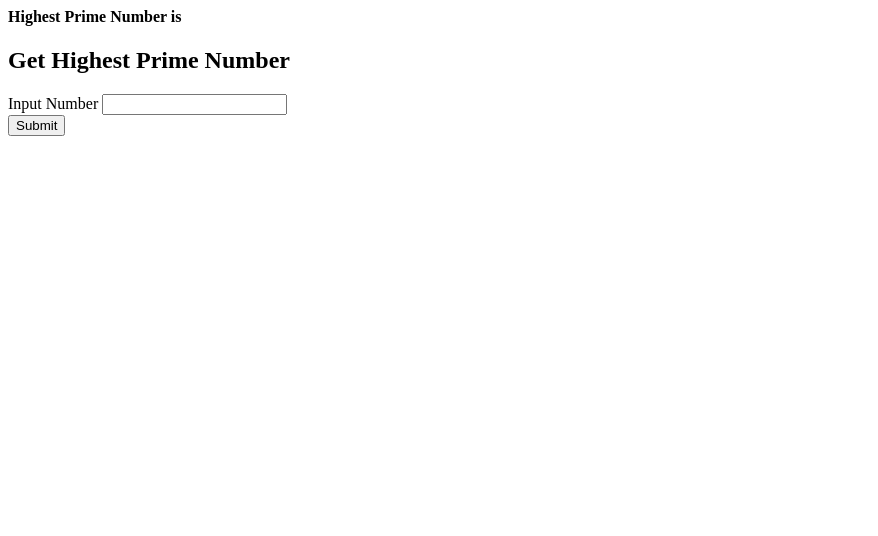
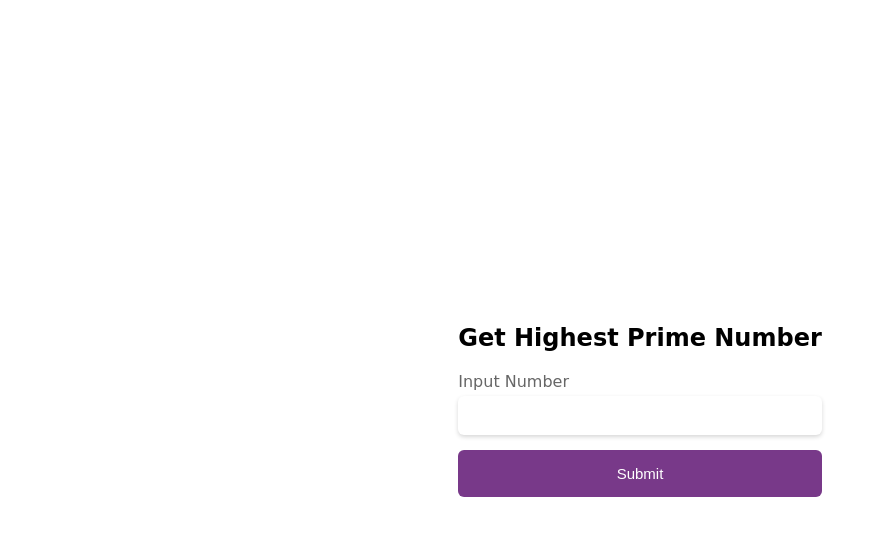
Before and after one commit to donkizzy/Stably-s-Test, a website: page src/views/Index.html in a window 1280 px wide. Shown: the whole page, without its empty margins (0-878 px from the left). Drawn offline with Linux system fonts and the light colour scheme; files that its build step writes are made by us from their sources; a web font is replaced by a local one.

Commit message:
fixed typo in linking stylesheet

```diff
--- a/src/views/Index.html
+++ b/src/views/Index.html
@@ -7,7 +7,7 @@
         <title>My Page</title>
         <link rel="preconnect" href="https://fonts.gstatic.com">
         <link href="https://fonts.googleapis.com/css2?family=Arima+Madurai:wght@400&display=swap" rel="stylesheet">
-        <link rel='stylesheet' href="Style.css" >
+        <link rel='stylesheet' href="Styles.css" >
     </head>
     <body>
         <div class='container' >
```
